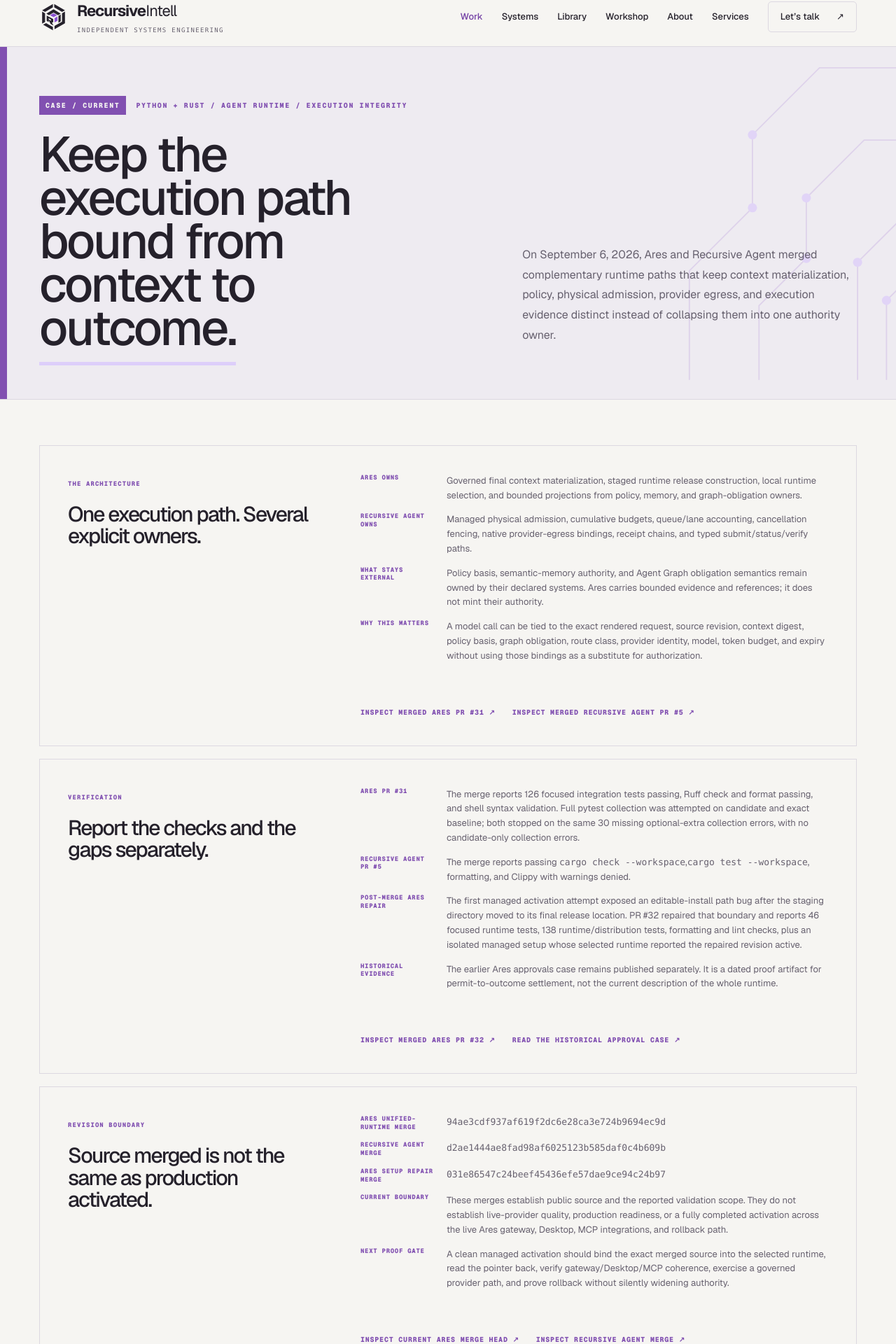
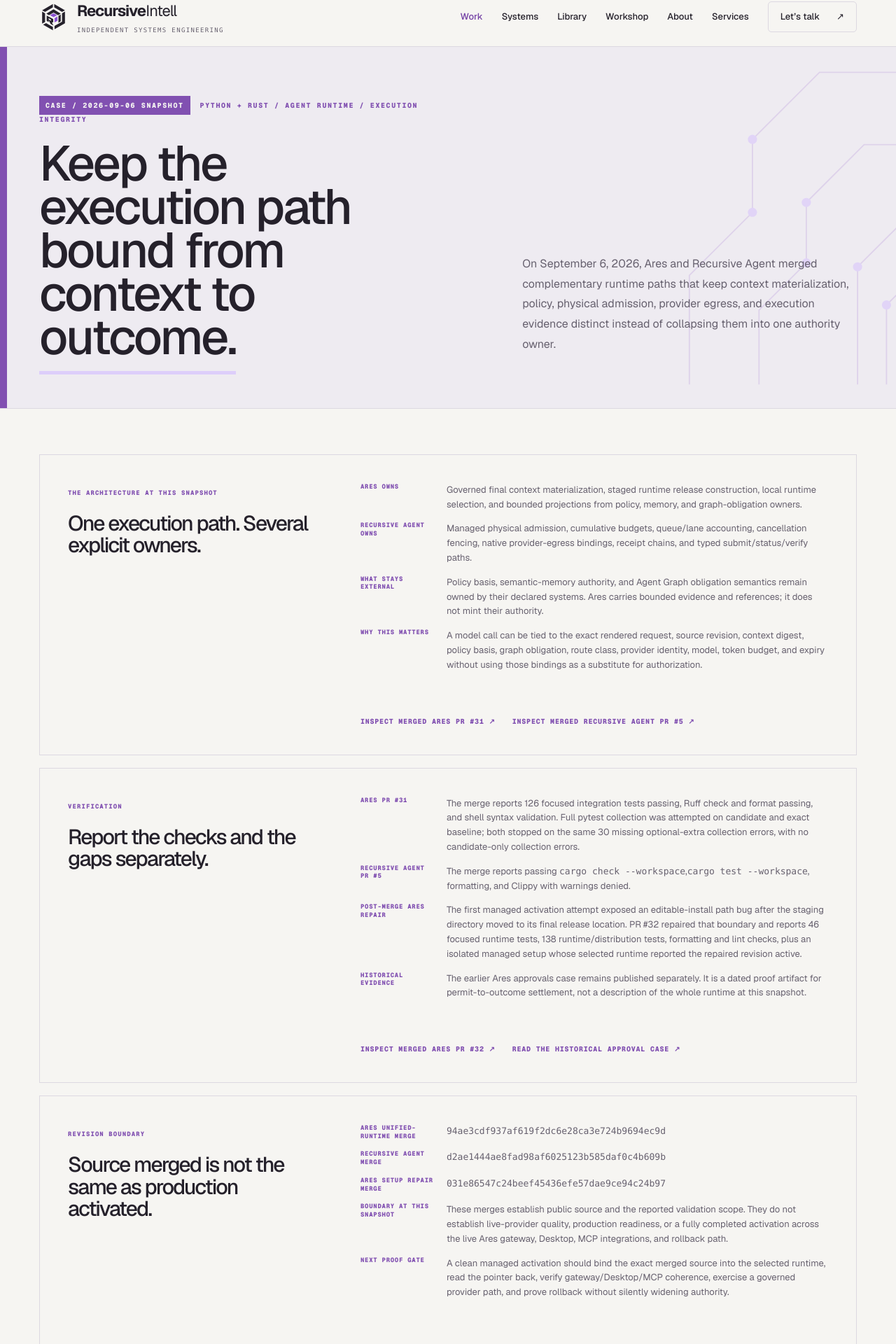
Before and after one commit to RecursiveIntell/recursiveintell-web, a Next.js app: page /work/ares-runtime-case in a window 1280 px wide. Shown: the part 18-1938 px from the top of the page at 70% size. Built offline with nearby package versions, Linux system fonts and the light colour scheme.

Commit message:
web: label Ares runtime case study as a 2026-09-06 snapshot
The page's facts are pinned to merge commits dated 2026-09-06 but it was
labelled CURRENT. Relabel the index, boundary heading and link text so the
snapshot date is explicit.

```diff
--- a/app/work/ares-runtime-case/page.tsx
+++ b/app/work/ares-runtime-case/page.tsx
@@ -24,7 +24,7 @@ export default function AresRuntimeCase() {
     <main className="business-page">
       <BusinessHeader />
       <BusinessPageIntro
-        index="CASE / CURRENT"
+        index="CASE / 2026-09-06 SNAPSHOT"
         eyebrow="PYTHON + RUST / AGENT RUNTIME / EXECUTION INTEGRITY"
         title="Keep the execution path"
         accent="bound from context to outcome."
@@ -34,7 +34,7 @@ export default function AresRuntimeCase() {
         <div className="business-shell work-case-list">
           <article className="work-case">
             <div>
-              <span>THE ARCHITECTURE</span>
+              <span>THE ARCHITECTURE AT THIS SNAPSHOT</span>
               <h2>One execution path. Several explicit owners.</h2>
             </div>
             <dl>
@@ -131,7 +131,7 @@ export default function AresRuntimeCase() {
                 <dd>
                   The earlier Ares approvals case remains published separately.
                   It is a dated proof artifact for permit-to-outcome settlement,
-                  not the current description of the whole runtime.
+                  not a description of the whole runtime at this snapshot.
                 </dd>
               </div>
             </dl>
@@ -168,7 +168,7 @@ export default function AresRuntimeCase() {
                 <dd><code>{aresSetupRepair}</code></dd>
               </div>
               <div>
-                <dt>Current boundary</dt>
+                <dt>Boundary at this snapshot</dt>
                 <dd>
                   These merges establish public source and the reported validation
                   scope. They do not establish live-provider quality, production
@@ -192,7 +192,7 @@ export default function AresRuntimeCase() {
                 target="_blank"
                 rel="noreferrer"
               >
-                Inspect current Ares merge head ↗
+                Inspect Ares setup-repair merge ↗
               </a>
               <a
                 href={`https://github.com/RecursiveIntell/recursive-agent/commit/${recursiveAgentMerge}`}
```
